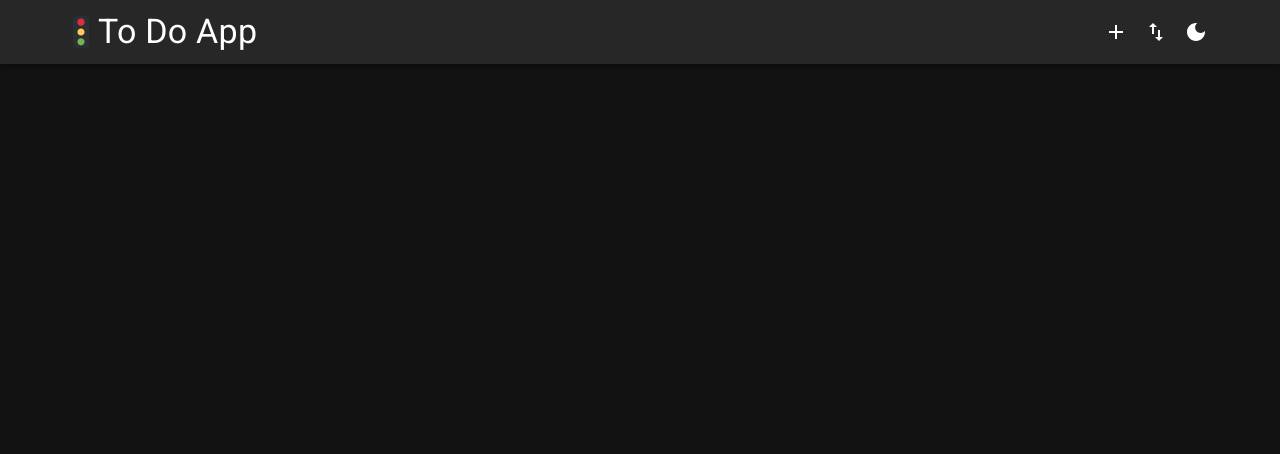
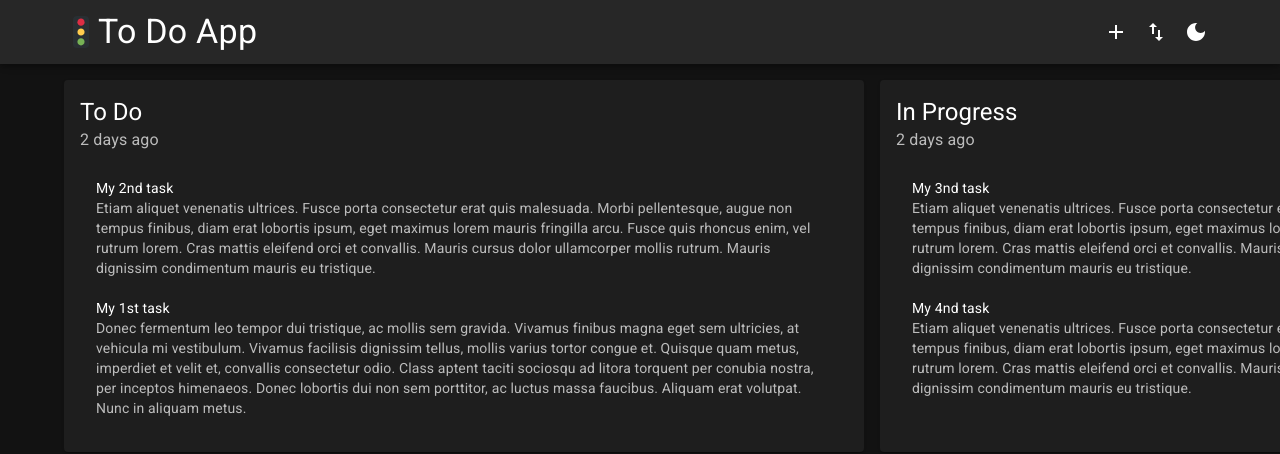
Before and after one commit to Object417/To-Do-App, a React app: page / in a window 1280 px wide. Shown: the top 454 px of the page. Built offline with nearby package versions, Linux system fonts and the light colour scheme.

Commit message:
Tasks render (alpha)

```diff
--- a/src/App.jsx
+++ b/src/App.jsx
@@ -2,7 +2,8 @@ import { Box, ThemeProvider } from "@mui/material"
 import React from "react"
 import { useDispatch, useSelector } from "react-redux"
 import AppHeader from "./components/header/AppHeader"
-import { getTheme } from "./store/thunks/getTheme"
+import AppMain from "./components/main/AppMain"
+import { getTheme } from "./store/themes"
 
 const App = () => {
   const dispatch = useDispatch()
@@ -13,12 +14,15 @@ const App = () => {
     <ThemeProvider theme={theme}>
       <Box
         sx={{
+          display: "grid",
+          gridTemplate: "auto 1fr / 1fr",
           minHeight: "100vh",
           bgcolor: "background.default",
           color: "text.primary"
         }}
       >
         <AppHeader />
+        <AppMain />
       </Box>
     </ThemeProvider>
   )
--- a/src/components/header/AppHeader.jsx
+++ b/src/components/header/AppHeader.jsx
@@ -1,16 +1,26 @@
-import { AppBar, Toolbar, Typography, Box } from "@mui/material"
+import {
+  AppBar,
+  Toolbar,
+  Typography,
+  Box,
+  Slide,
+  useScrollTrigger
+} from "@mui/material"
 import { Container } from "@mui/system"
 import React from "react"
 import { useDispatch, useSelector } from "react-redux"
-import { getTheme } from "../../store/thunks/getTheme"
+import { getTheme } from "../../store/themes"
 import HeaderActionButtons from "./HeaderActionButtons"
 
 const AppHeader = () => {
   const mode = useSelector((state) => state.theme.mode)
   const theme = getTheme(mode)
 
+  const trigger = useScrollTrigger({ target: window })
+
   return (
-    <AppBar className="AppHeader">
+    <Slide appear={false} direction="down" in={!trigger}>
+      <AppBar position="sticky">
         <Toolbar>
           <Container sx={{ display: "flex", alignItems: "center" }}>
             <Box
@@ -28,6 +38,7 @@ const AppHeader = () => {
           </Container>
         </Toolbar>
       </AppBar>
+    </Slide>
   )
 }
 
--- a/src/components/header/HeaderActionButtons.jsx
+++ b/src/components/header/HeaderActionButtons.jsx
@@ -3,13 +3,23 @@ import { Add, DarkMode, ImportExport, LightMode } from "@mui/icons-material"
 import { IconButton, List, ListItem, Tooltip } from "@mui/material"
 import { toggleMode } from "../../store/slices/themeSlice"
 import { useSelector, useDispatch } from "react-redux"
+import { addTask } from "../../store/slices/appSlice"
 
 const HeaderActionButtons = () => {
   const mode = useSelector((state) => state.theme.mode)
   const dispatch = useDispatch()
   const actionButtons = [
     {
-      action: () => {},
+      action: () => {
+        dispatch(
+          addTask({
+            id: "task-" + Date.now(),
+            columnId: "column-1",
+            title: "Some task",
+            desc: "Nope"
+          })
+        )
+      },
       icon: { light: <Add />, dark: <Add /> },
       tooltip: "Add task"
     },
--- /dev/null
+++ b/src/components/main/AppMain.jsx
@@ -0,0 +1,30 @@
+import { Box, List, Typography, Container, Grid } from "@mui/material"
+import React from "react"
+import { useSelector } from "react-redux"
+import Column from "./Column"
+
+const AppMain = () => {
+  const appState = useSelector((state) => state.app)
+  const { columnOrder, columns, tasks } = appState
+
+  return (
+    <Box component="main" sx={{ py: 2, maxWidth: "100%", overflow: "scroll" }}>
+      <Grid container gap={2} sx={{ px: 8, flexWrap: "nowrap" }}>
+        {columnOrder.map((columnId, index) => {
+          const columnTasks = columns[columnId].taskOrder.map(
+            (taskId) => tasks[taskId]
+          )
+          return (
+            <Column
+              key={columnId}
+              column={columns[columnId]}
+              tasks={columnTasks}
+            />
+          )
+        })}
+      </Grid>
+    </Box>
+  )
+}
+
+export default AppMain
--- /dev/null
+++ b/src/components/main/Column.jsx
@@ -0,0 +1,30 @@
+import {
+  Box,
+  Card,
+  CardContent,
+  CardHeader,
+  Grid,
+  List,
+  Typography
+} from "@mui/material"
+import React from "react"
+import Task from "./Task"
+
+const Column = ({ column, tasks }) => {
+  console.log(tasks)
+
+  return (
+    <Card className={column.id} sx={{ maxWidth: "100rem", minWidth: "50rem" }}>
+      <CardHeader title={column.title} subheader="2 days ago" />
+      <CardContent sx={{ pt: 0 }}>
+        <List dense sx={{ p: 0 }}>
+          {tasks.map((task) => (
+            <Task key={task.id} task={task} />
+          ))}
+        </List>
+      </CardContent>
+    </Card>
+  )
+}
+
+export default Column
--- /dev/null
+++ b/src/components/main/Task.jsx
@@ -0,0 +1,12 @@
+import { ListItemButton, ListItemText } from "@mui/material"
+import React from "react"
+
+const Task = ({ task }) => {
+  return (
+    <ListItemButton>
+      <ListItemText primary={task.title} secondary={task.desc} />
+    </ListItemButton>
+  )
+}
+
+export default Task
--- /dev/null
+++ b/src/store/appInitialState.json
@@ -0,0 +1,98 @@
+{
+  "tasks": {
+    "task-1": {
+      "id": "task-1",
+      "columnId": "column-1",
+      "title": "My 1st task",
+      "desc": "Donec fermentum leo tempor dui tristique, ac mollis sem gravida. Vivamus finibus magna eget sem ultricies, at vehicula mi vestibulum. Vivamus facilisis dignissim tellus, mollis varius tortor congue et. Quisque quam metus, imperdiet et velit et, convallis consectetur odio. Class aptent taciti sociosqu ad litora torquent per conubia nostra, per inceptos himenaeos. Donec lobortis dui non sem porttitor, ac luctus massa faucibus. Aliquam erat volutpat. Nunc in aliquam metus.",
+      "color": null,
+      "date": null,
+      "completed": false
+    },
+    "task-2": {
+      "id": "task-2",
+      "columnId": "column-1",
+      "title": "My 2nd task",
+      "desc": "Etiam aliquet venenatis ultrices. Fusce porta consectetur erat quis malesuada. Morbi pellentesque, augue non tempus finibus, diam erat lobortis ipsum, eget maximus lorem mauris fringilla arcu. Fusce quis rhoncus enim, vel rutrum lorem. Cras mattis eleifend orci et convallis. Mauris cursus dolor ullamcorper mollis rutrum. Mauris dignissim condimentum mauris eu tristique.",
+      "color": null,
+      "date": null,
+      "completed": false
+    },
+    "task-3": {
+      "id": "task-3",
+      "columnId": "column-2",
+      "title": "My 3nd task",
+      "desc": "Etiam aliquet venenatis ultrices. Fusce porta consectetur erat quis malesuada. Morbi pellentesque, augue non tempus finibus, diam erat lobortis ipsum, eget maximus lorem mauris fringilla arcu. Fusce quis rhoncus enim, vel rutrum lorem. Cras mattis eleifend orci et convallis. Mauris cursus dolor ullamcorper mollis rutrum. Mauris dignissim condimentum mauris eu tristique.",
+      "color": null,
+      "date": null,
+      "completed": false
+    },
+    "task-4": {
+      "id": "task-4",
+      "columnId": "column-2",
+      "title": "My 4nd task",
+      "desc": "Etiam aliquet venenatis ultrices. Fusce porta consectetur erat quis malesuada. Morbi pellentesque, augue non tempus finibus, diam erat lobortis ipsum, eget maximus lorem mauris fringilla arcu. Fusce quis rhoncus enim, vel rutrum lorem. Cras mattis eleifend orci et convallis. Mauris cursus dolor ullamcorper mollis rutrum. Mauris dignissim condimentum mauris eu tristique.",
+      "color": null,
+      "date": null,
+      "completed": false
+    },
+    "task-5": {
+      "id": "task-5",
+      "columnId": "column-3",
+      "title": "My 5nd task",
+      "desc": "Etiam aliquet venenatis ultrices. Fusce porta consectetur erat quis malesuada. Morbi pellentesque, augue non tempus finibus, diam erat lobortis ipsum, eget maximus lorem mauris fringilla arcu. Fusce quis rhoncus enim, vel rutrum lorem. Cras mattis eleifend orci et convallis. Mauris cursus dolor ullamcorper mollis rutrum. Mauris dignissim condimentum mauris eu tristique.",
+      "color": null,
+      "date": null,
+      "completed": false
+    },
+    "task-6": {
+      "id": "task-6",
+      "columnId": "column-4",
+      "title": "Lol",
+      "desc": "Lol",
+      "color": null,
+      "date": null,
+      "completed": false
+    },
+    "task-7": {
+      "id": "task-7",
+      "columnId": "column-4",
+      "title": "Very lol",
+      "desc": "Lol Very",
+      "color": null,
+      "date": null,
+      "completed": false
+    }
+  },
+  "columns": {
+    "column-1": {
+      "id": "column-1",
+      "color": null,
+      "title": "To Do",
+      "isCompletedHidden": false,
+      "taskOrder": ["task-2", "task-1"]
+    },
+    "column-2": {
+      "id": "column-2",
+      "color": null,
+      "title": "In Progress",
+      "isCompletedHidden": false,
+      "taskOrder": ["task-3", "task-4"]
+    },
+    "column-3": {
+      "id": "column-3",
+      "color": null,
+      "title": "Done",
+      "isCompletedHidden": false,
+      "taskOrder": ["task-5"]
+    },
+    "column-4": {
+      "id": "column-4",
+      "color": null,
+      "title": "Abandoned",
+      "isCompletedHidden": false,
+      "taskOrder": ["task-6", "task-7"]
+    }
+  },
+  "columnOrder": ["column-1", "column-2", "column-4", "column-3"]
+}
--- /dev/null
+++ b/src/store/slices/appSlice.js
@@ -0,0 +1,16 @@
+import { createSlice } from "@reduxjs/toolkit"
+import initialState from "../appInitialState.json"
+
+const appSlice = createSlice({
+  name: "app",
+  initialState: initialState,
+  reducers: {
+    addTask: (state, { payload }) => {
+      state.tasks[payload.id] = payload // Add the task to the all tasks object
+      state.columns[payload.columnId].taskOrder.push(payload.id) // And also to the column
+    }
+  }
+})
+
+export const { addTask } = appSlice.actions
+export default appSlice.reducer
--- a/src/store/store.js
+++ b/src/store/store.js
@@ -1,9 +1,11 @@
 import { configureStore } from "@reduxjs/toolkit"
+import appSlice from "./slices/appSlice"
 import themeSlice from "./slices/themeSlice"
 
 const store = configureStore({
   reducer: {
-    theme: themeSlice
+    theme: themeSlice,
+    app: appSlice
   }
 })
 
--- a/src/store/themes.js
+++ b/src/store/themes.js
@@ -2,3 +2,5 @@ import { createTheme } from "@mui/material"
 
 export const lightTheme = createTheme({ palette: { mode: "light" } })
 export const darkTheme = createTheme({ palette: { mode: "dark" } })
+
+export const getTheme = (mode) => (mode === "light" ? lightTheme : darkTheme)
--- a/src/store/thunks/getTheme.js
+++ /dev/null
@@ -1,3 +0,0 @@
-import { lightTheme, darkTheme } from "../themes"
-
-export const getTheme = (mode) => (mode === "light" ? lightTheme : darkTheme)
```
Also changed, not shown: 1 other file (tests, documents, lock files or other folders). Lines whose indentation alone changed are shown as unchanged.
